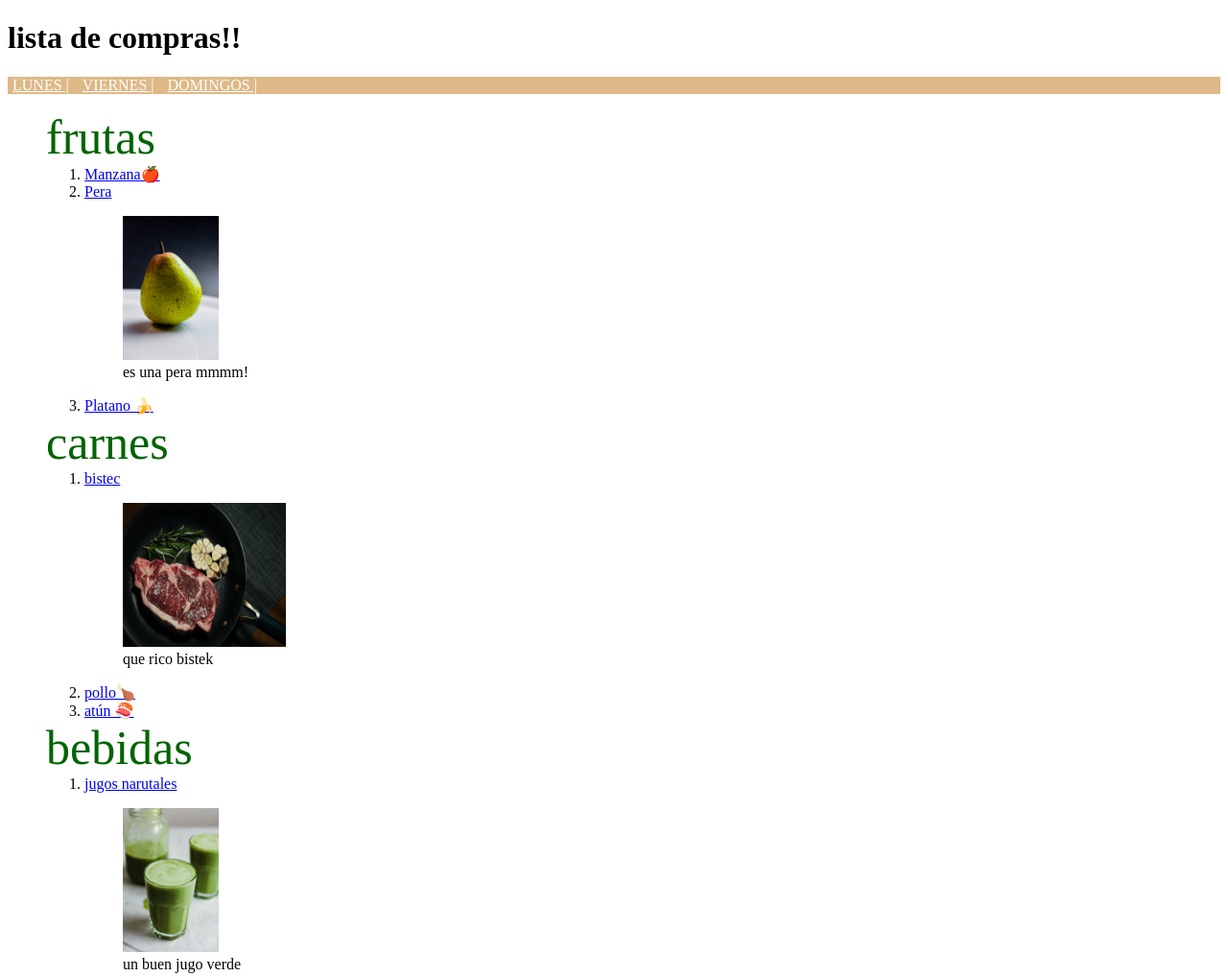
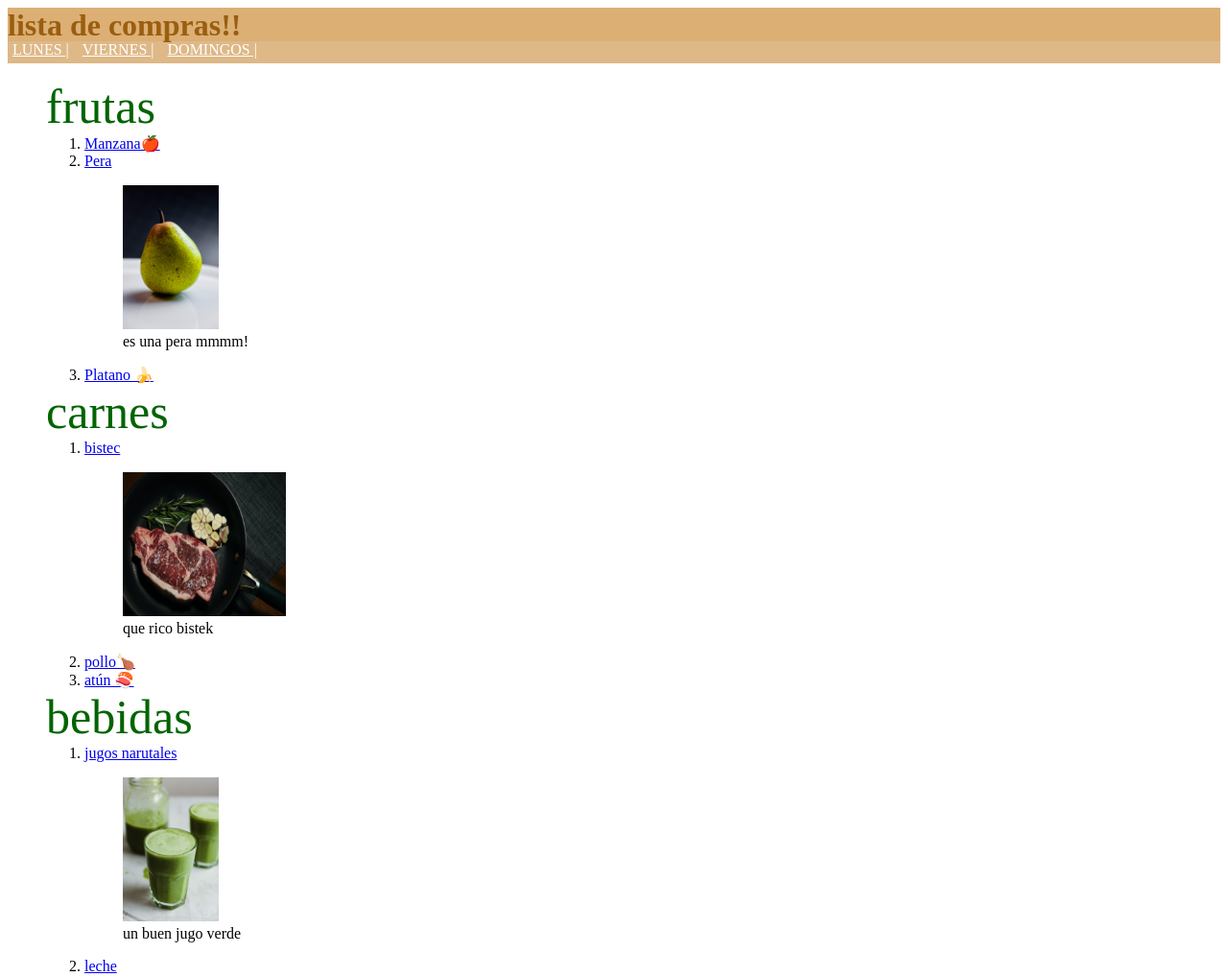
Before and after one commit to martinchavezC/Curso-Definitivo-de-HTML-y-CSS, a plain HTML site: page Lista.html in a window 1280 px wide. Shown: the top 1018 px of the page at 96% size. Drawn offline with Linux system fonts and the light colour scheme.

Commit message:
clase 25&colores

```diff
--- a/css/stylesLS.css
+++ b/css/stylesLS.css
@@ -1,6 +1,13 @@
 img{
     width: 100px;
     height: 150px;
+}
+h1{
+    background-color: rgb(220, 175, 116);
+    color: rgb(154, 94, 16);
+    margin:  0;
+    padding-bottom: 20px;
+    box-sizing: border-box;
 }
 #bstk{
     width: 170px;
@@ -14,9 +21,9 @@ img{
 }
 
 .main-nav{
-    margin-top: 10px;
-
-    padding: 0px;
+    margin-top: -22px;
+    padding-left: 0;
+    padding-bottom: 5px;
     list-style: none;
     background-color:burlywood;
 }
@@ -31,11 +38,11 @@ img{
 }
 
 .main-nav__item a:hover{
-    color: brown;
+    color: rgb(167, 70, 18) ;
 }
 
 .main-nav__item a:active{
-    color: blue;
+    color: brown;
 }
 .main-nav__item a::after{
     content: "  | ";
```
